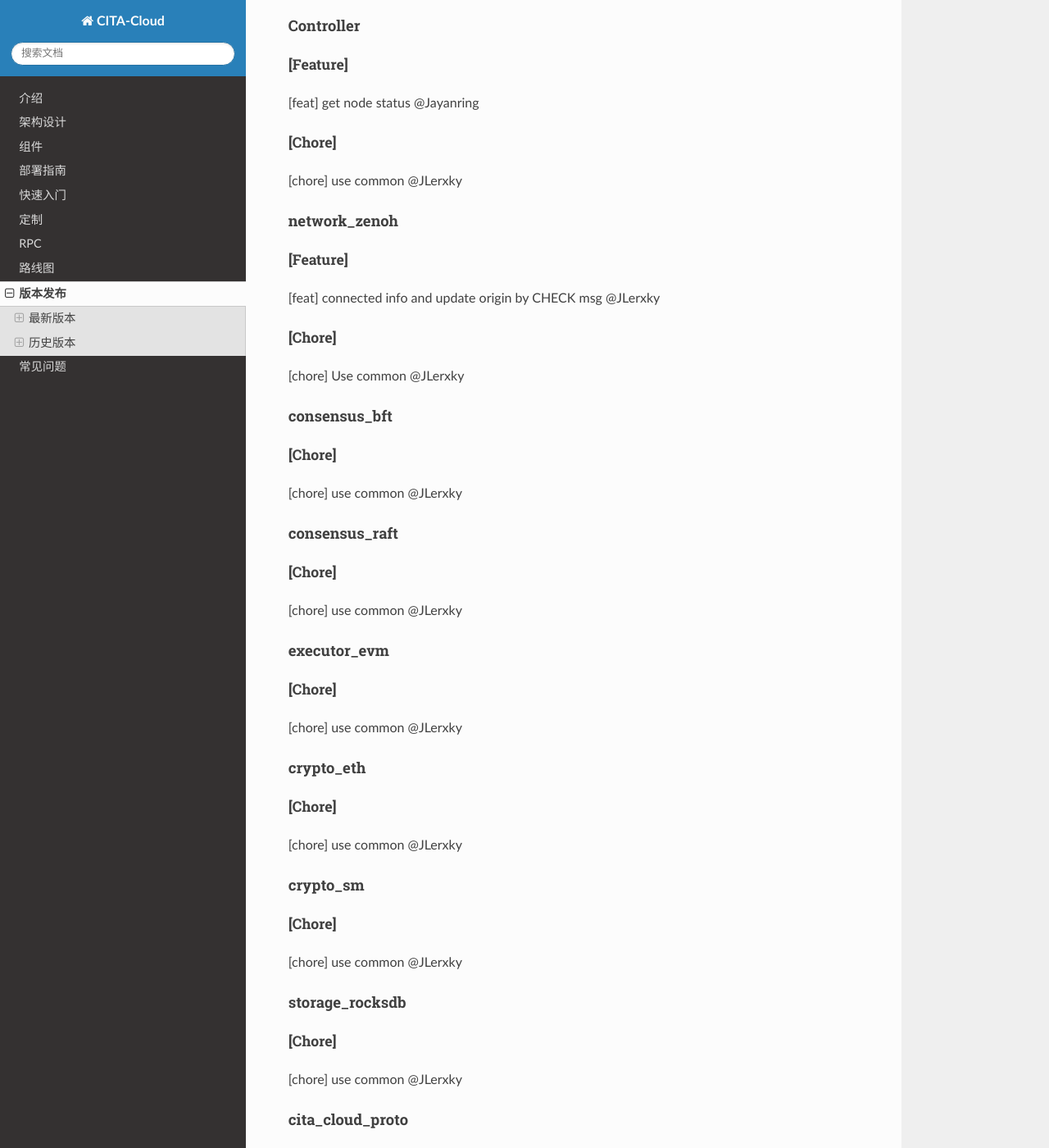
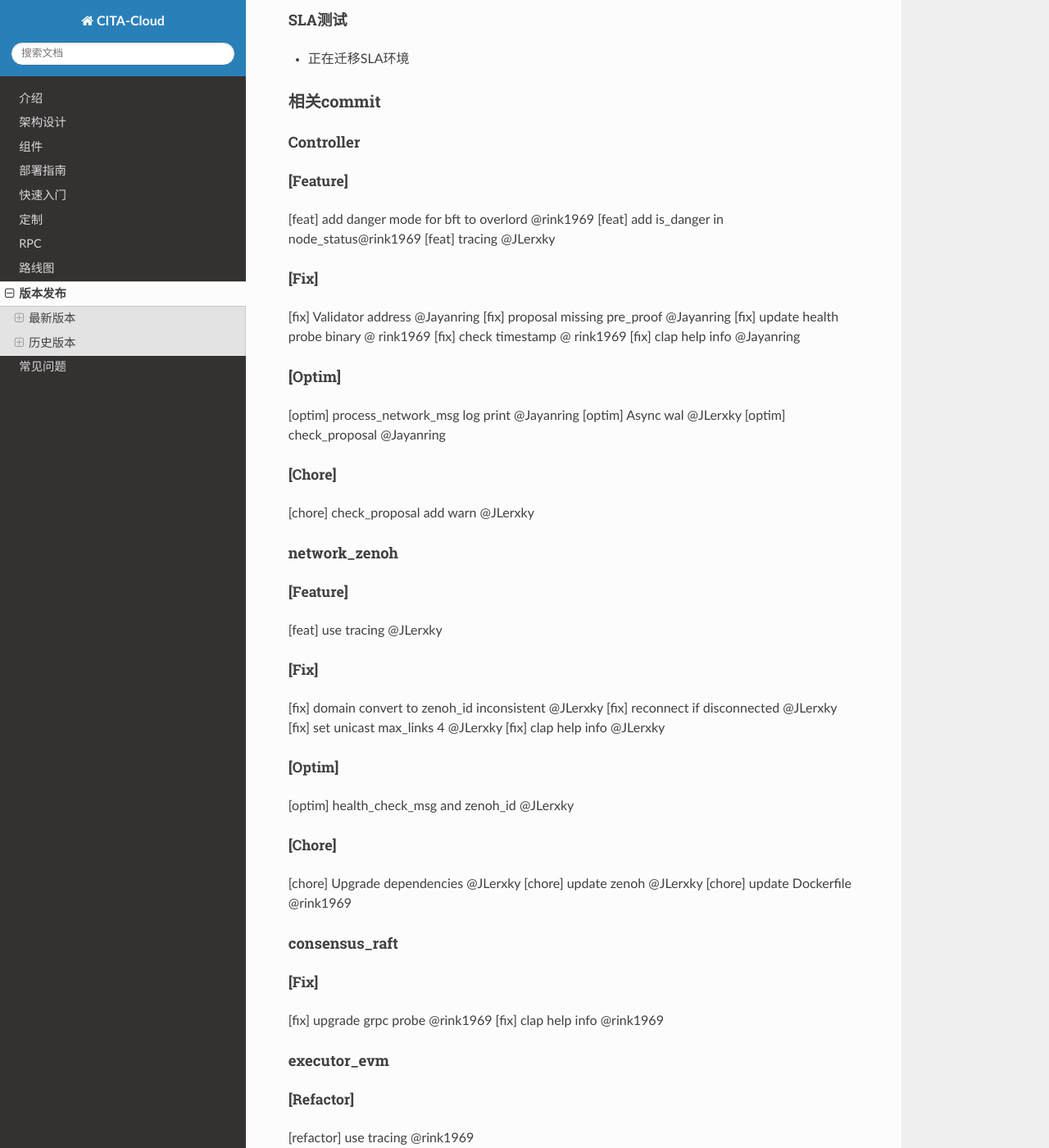
Before and after one commit to cita-cloud/docs, a Sphinx documentation site: the page built from source/release.md, in a window 1280 px wide and 1400 px high, scrolled down 1183 px. Shown: the whole window at 82% size. Built offline with Sphinx 7.4.7 and the Read the Docs theme 2.0.0, drawn with Linux system fonts in a browser that asks for light colours; some of the changed text lies outside the part shown.

Commit message:
chore: update doc for v6.6.4

```diff
--- a/source/release.md
+++ b/source/release.md
@@ -1,5 +1,144 @@
 # 版本发布
 ## 最新版本
+
+### v6.6.4
+
+主要更新内容如下：
+#### 底链微服务
+- bft微服务
+  - 废弃该共识
+- raft微服务
+  - 修复consensus重启后raft会卡住的问题
+- controller微服务
+  - 添加danger模式
+  - commit block耗时长的问题（wal的IO操作引起的）
+  - check_proposal添加检查
+  - get_node_status优化，整合network信息
+- network微服务
+  - 升级依赖的zenoh库
+  - 修复network zid panic的问题
+- cloud-config
+  - 增加关闭健康检查的选项
+  - 为链节点微服务添加work node时区映射
+- cache组件
+  - 输出性能测试报告
+- cldi
+  - 修复release问题
+- console/provider组件
+  - console组件与rivspace联调中
+  - provider组件开发中
+- 其他
+  - 优化微服务输出的日志，让定位问题更加方便
+  - 更新微服务镜像中的grpc-health-check至最新版本
+  - 修复u64::from_be_bytes函数调用相关问题
+  - 修复微服务帮助信息没有version的问题
+  - 集成测试混沌测试用例加强
+
+#### 云原生
+- cita-node-operator支持新的备份恢复CRD(Duplicate和Recover)
+- cita-node-operator与开源版operator相关问题修复与联调
+
+#### SLA测试
+- 正在迁移SLA环境
+
+### 相关commit
+#### Controller
+##### [Feature]
+[feat] add danger mode for bft to overlord @rink1969
+[feat] add is_danger in node_status@rink1969
+[feat] tracing @JLerxky
+##### [Fix]
+[fix] Validator address @Jayanring
+[fix] proposal missing pre_proof @Jayanring
+[fix] update health probe binary @ rink1969
+[fix] check timestamp @ rink1969
+[fix] clap help info @Jayanring
+#### [Optim]
+[optim] process_network_msg log print @Jayanring
+[optim] Async wal @JLerxky
+[optim] check_proposal @Jayanring
+##### [Chore]
+[chore] check_proposal add warn @JLerxky
+#### network_zenoh
+##### [Feature]
+[feat] use tracing @JLerxky
+##### [Fix]
+[fix] domain convert to zenoh_id inconsistent @JLerxky
+[fix] reconnect if disconnected @JLerxky
+[fix] set unicast max_links 4 @JLerxky
+[fix] clap help info @JLerxky
+##### [Optim]
+[optim] health_check_msg and zenoh_id @JLerxky
+##### [Chore]
+[chore] Upgrade dependencies @JLerxky
+[chore] update zenoh @JLerxky
+[chore] update Dockerfile @rink1969
+#### consensus_raft
+##### [Fix]
+[fix] upgrade grpc probe @rink1969
+[fix] clap help info @rink1969
+#### executor_evm
+##### [Refactor]
+[refactor] use tracing @rink1969
+##### [Fix]
+[fix] tracer init @JLerxky
+[fix] upgrade grpc probe @rink1969
+[fix] clap help info @Jayanring
+#### crypto_eth
+##### [Feat]
+[feat] trace  @Jayanring
+##### [Fix]
+[fix] upgrade grpc probe  @rink1969
+[fix] clap help info @Jayanring
+#### crypto_sm
+##### [Fix]
+[fix] Tracing @Jayanring
+[fix] upgrade grpc probe @rink1969
+[fix] clap help info @Jayanring
+##### [Chore]
+[chore] update deps @Jayanring
+#### storage_rocksdb
+##### [Feature]
+[feat] trace @Jayanring
+##### [Fix]
+[fix] upgrade grpc probe @rink1969
+[fix] clap help info @Jayanring
+#### cita_cloud_proto
+##### [Feature]
+[feat] add is_danger in node status @rink1969
+#### cloud-common-rs
+##### [Feature]
+[feat] Async wal @JLerxky
+[feat] Tracer  @JLerxky
+##### [Refactor]
+[refactor] metrics @Jayanring
+#### cloud-config
+##### [Fix]
+[fix] Host aliases   @JLerxky
+[fix] search @JLerxky
+[fix] add disable-metrics in env-dev and env-k8s @Jayanring
+##### [Feature]
+[feat] tracing @JLerxky
+[feat] Add is danger  @rink1969
+##### [Chore]
+[chore] rm node-log @JLerxky
+[chore] mnt timezone file @Jayanring
+#### cloud-cli
+##### [Optim]
+[optim] node_status @Jayanring
+##### [Feature]
+[feat] add lib @JLerxky
+##### [Chore]
+[chore] remove bft @Jayanring
+
+#### 兼容性
+1. 与上一个版本数据兼容。
+2. 因为网络微服务实现升级，不能与上个版本混用。
+
+#### 已知问题
+无
+
+## 历史版本
 
 ### v6.6.3
 
```
Also changed, not shown: other parts of source/release.md (+0 -2 lines), source/getting-start.md (+4 -3 lines).
